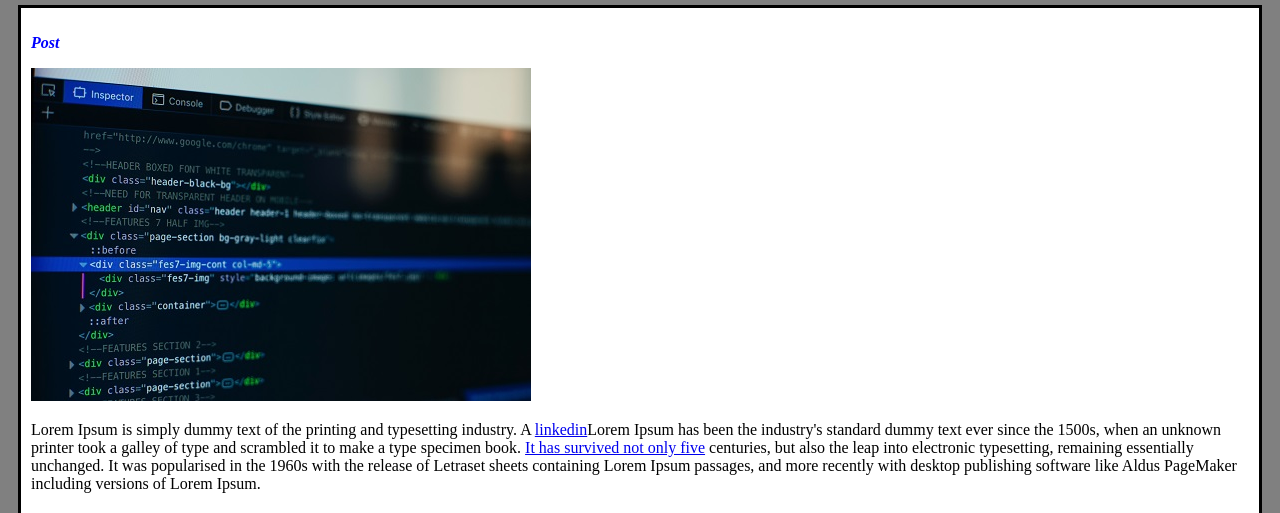
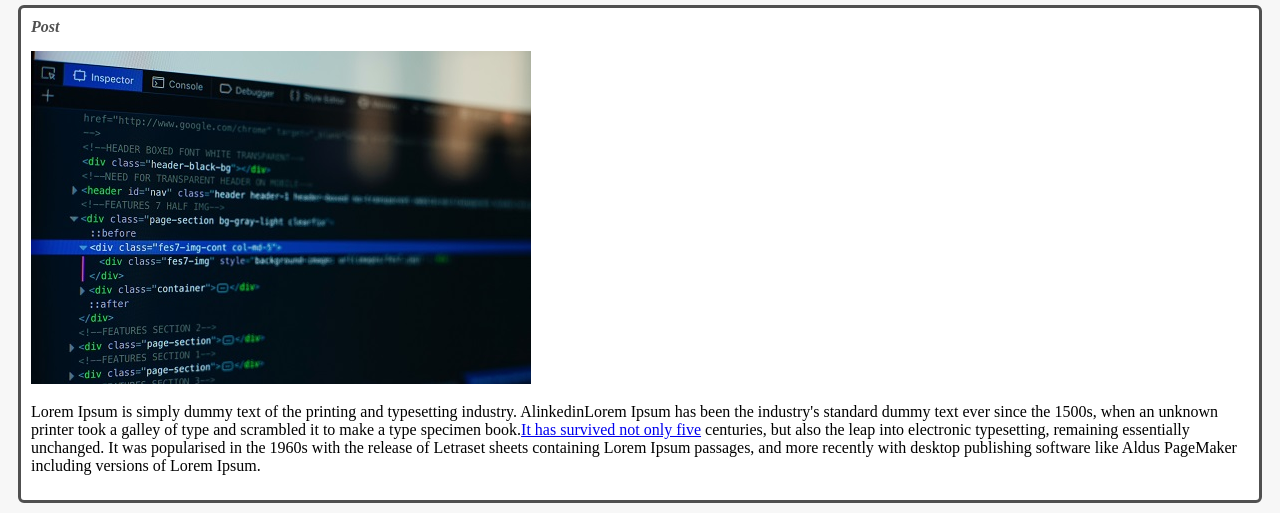
Before and after one commit to Helber-steck/Projeto-evolu-o, a plain HTML site: page index.html in a window 1280 px wide. Shown: the part 148-661 px from the top of the page. Drawn offline with Linux system fonts and the light colour scheme.

Commit message:
estilizando elementos

```diff
--- a/index.html
+++ b/index.html
@@ -5,7 +5,7 @@
     <meta http-equiv="X-UA-Compatible" content="IE=edge" />
     <meta name="viewport" content="width=device-width, initial-scale=1.0" />
     <title>Helber Goveia</title>
-    <link rel="stylesheet" href="style.css">
+    <link rel="stylesheet" href="style.css" />
   </head>
 
   <body>
@@ -19,22 +19,15 @@
       </header>
       <article class="post">
         <header>
-          <h3 class="post_title">Post </h3>
-          <img src="html.jpg" alt="Editor de codigo contendo html" />
+          <h3 class="post_title">Post</h3>
+          <img src="html.jpg" alt="Editor de codigo contendo html" class="img-responsive"/>
         </header>
-        <p>
+        <p class="post_content">
           Lorem Ipsum is simply dummy text of the printing and typesetting
-          industry. A
-          <a
-            href="https://www.linkedin.com/in/helber-goveia-814b2a148/"
-            target="_blank"
-            >linkedin</a
-          >Lorem Ipsum has been the industry's standard dummy text ever since
+          industry. A<ahref="https://www.linkedin.com/in/helber-goveia-814b2a148/"
+            target="_blank">linkedin</a>Lorem Ipsum has been the industry's standard dummy text ever since
           the 1500s, when an unknown printer took a galley of type and scrambled
-          it to make a type specimen book.
-          <a href="mailto:helber4255@yahoo.com.br"
-            >It has survived not only five</a
-          >
+          it to make a type specimen book.<a href="mailto:helber4255@yahoo.com.br">It has survived not only five</a>
           centuries, but also the leap into electronic typesetting, remaining
           essentially unchanged. It was popularised in the 1960s with the
           release of Letraset sheets containing Lorem Ipsum passages, and more
@@ -45,11 +38,8 @@
     </section>
     <footer>
       <ul>
-        <a href="https://www.linkedin.com/in/helber-goveia-814b2a148/   " target="_blank" alt="icone linkedin"><img src="linkedin.png    "/>
-
-          <a href="https://github.com/Helber-steck"target="_blank" alt="icone github"><img src="git.png" /></a>
+        <pre><a href="https://www.linkedin.com/in/helber-goveia-814b2a148/" target="_blank" alt="icone linkedin"><img src="linkedin.png"/> <a href="https://github.com/Helber-steck" target="_blank" alt="icone github"><img src="git.png" /></a></a></pre>
       </ul>
-
     </footer>
   </body>
 </html>
--- a/style.css
+++ b/style.css
@@ -1,17 +1,29 @@
 body{
-  background-color: gray;
+  background-color: #f7f7f7;
 }
 #title, .subtitle, .post_title{
-  color: blue
+  color: #505050;
 }
 
 .post_title{
   font-size: 16px;
   font-style: italic;
+  margin: 0;
+  margin-bottom: 15px;
 }
 .post{
   background-color:white;
   padding: 10px;
-  border: 3px solid #000;
+  border: 3px solid  #505050;
   margin: 10px;
+  border-radius: 6px;
 }
+
+.post_content{
+  margin: 0;
+  margin-bottom: 15px;
+}
+
+.img-responsive{
+  margin-bottom: 15px;
+}
```
